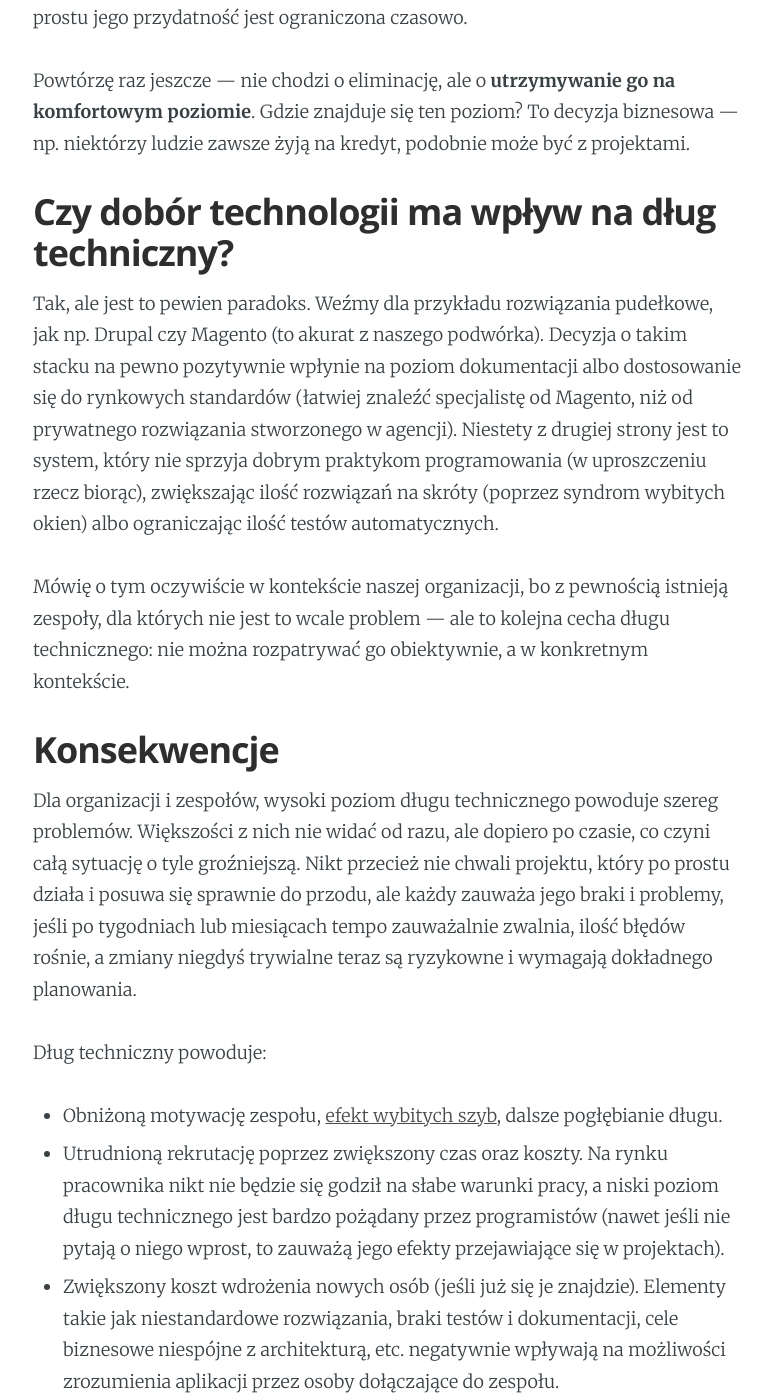
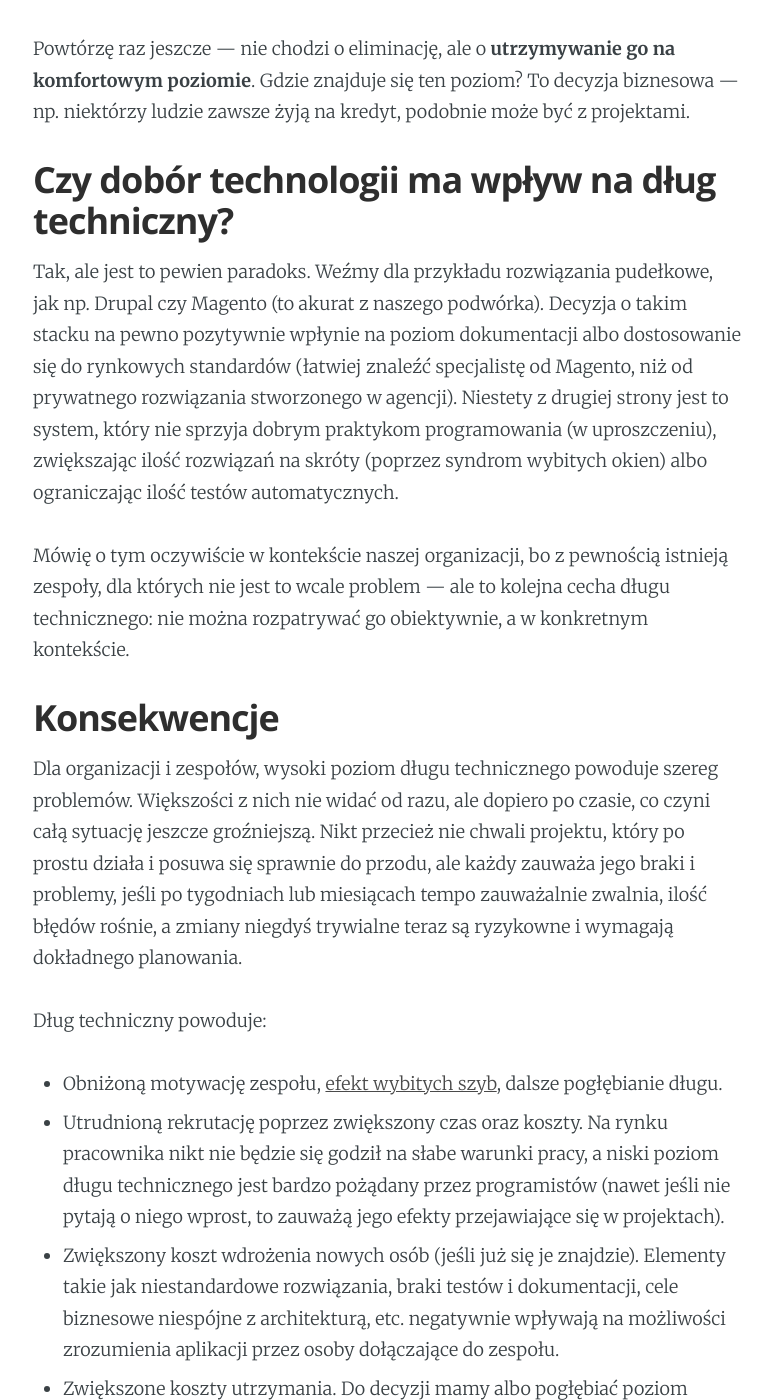
Before and after one commit to syzygypl/syzygypl.github.io, a Jekyll site: the page built from _posts/2019-03-26-technical-debt.md, in a window 1280 px wide and 1400 px high, scrolled down 4610 px. Shown: the whole window, without its empty margins (252-1024 px from the left). Built offline with Jekyll 4.4.1, drawn with Linux system fonts in a browser that asks for light colours; some of the changed text lies outside the part shown.

Commit message:
style changes

```diff
--- a/_posts/2019-03-26-technical-debt.md
+++ b/_posts/2019-03-26-technical-debt.md
@@ -82,14 +82,14 @@ Powtórzę raz jeszcze — nie chodzi o eliminację, ale o **utrzymywanie go na
 
 ## Czy dobór technologii ma wpływ na dług techniczny?
 
-Tak, ale jest to pewien paradoks. Weźmy dla przykładu rozwiązania pudełkowe, jak np. Drupal czy Magento (to akurat z naszego podwórka). Decyzja o takim stacku na pewno pozytywnie wpłynie na poziom dokumentacji albo dostosowanie się do rynkowych standardów (łatwiej znaleźć specjalistę od Magento, niż od prywatnego rozwiązania stworzonego w agencji). Niestety z drugiej strony jest to system, który nie sprzyja dobrym praktykom programowania (w uproszczeniu rzecz biorąc), zwiększając ilość rozwiązań na skróty (poprzez syndrom wybitych okien) albo ograniczając ilość testów automatycznych.
+Tak, ale jest to pewien paradoks. Weźmy dla przykładu rozwiązania pudełkowe, jak np. Drupal czy Magento (to akurat z naszego podwórka). Decyzja o takim stacku na pewno pozytywnie wpłynie na poziom dokumentacji albo dostosowanie się do rynkowych standardów (łatwiej znaleźć specjalistę od Magento, niż od prywatnego rozwiązania stworzonego w agencji). Niestety z drugiej strony jest to system, który nie sprzyja dobrym praktykom programowania (w uproszczeniu), zwiększając ilość rozwiązań na skróty (poprzez syndrom wybitych okien) albo ograniczając ilość testów automatycznych.
 
 Mówię o tym oczywiście w kontekście naszej organizacji, bo z pewnością istnieją zespoły, dla których nie jest to wcale problem — ale to kolejna cecha długu technicznego: nie można rozpatrywać go obiektywnie, a w konkretnym kontekście.
 
 
 ## Konsekwencje
 
-Dla organizacji i zespołów, wysoki poziom długu technicznego powoduje szereg problemów. Większości z nich nie widać od razu, ale dopiero po czasie, co czyni całą sytuację o tyle groźniejszą. Nikt przecież nie chwali projektu, który po prostu działa i posuwa się sprawnie do przodu, ale każdy zauważa jego braki i problemy, jeśli po tygodniach lub miesiącach tempo zauważalnie zwalnia, ilość błędów rośnie, a zmiany niegdyś trywialne teraz są ryzykowne i wymagają dokładnego planowania.
+Dla organizacji i zespołów, wysoki poziom długu technicznego powoduje szereg problemów. Większości z nich nie widać od razu, ale dopiero po czasie, co czyni całą sytuację jeszcze groźniejszą. Nikt przecież nie chwali projektu, który po prostu działa i posuwa się sprawnie do przodu, ale każdy zauważa jego braki i problemy, jeśli po tygodniach lub miesiącach tempo zauważalnie zwalnia, ilość błędów rośnie, a zmiany niegdyś trywialne teraz są ryzykowne i wymagają dokładnego planowania.
 
 Dług techniczny powoduje:
 
```
Also changed, not shown: other parts of _posts/2019-03-26-technical-debt.md (+10 -10 lines).
